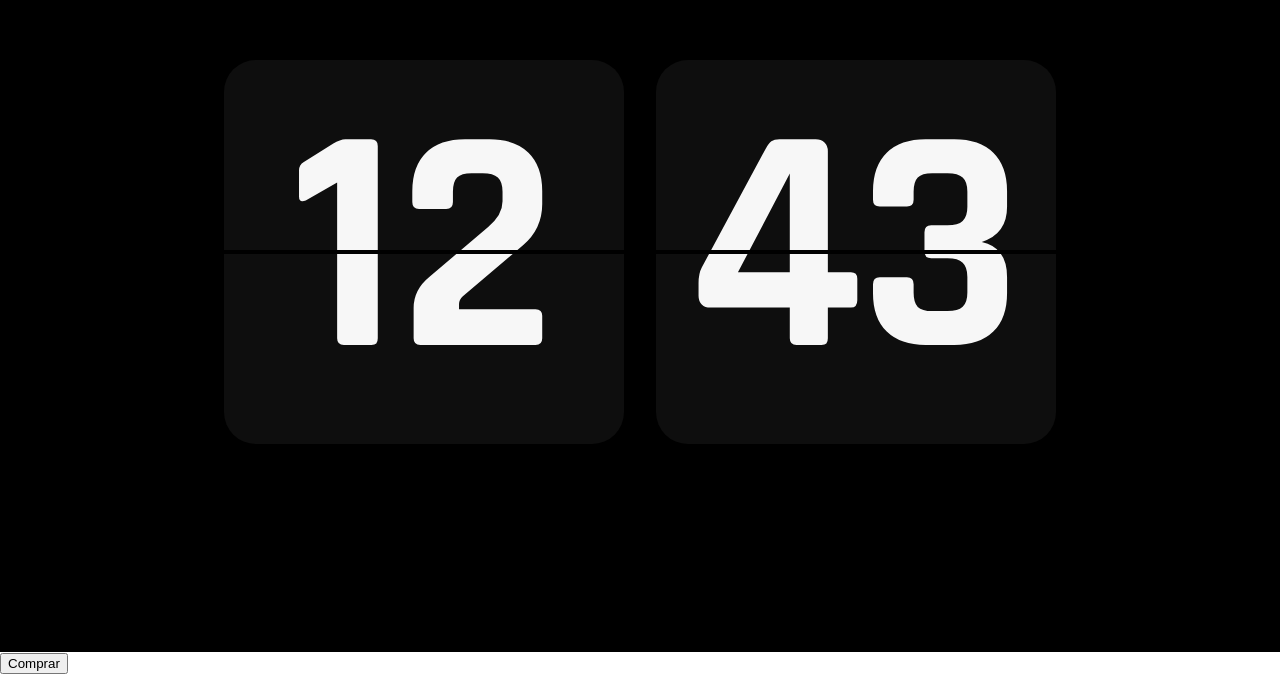
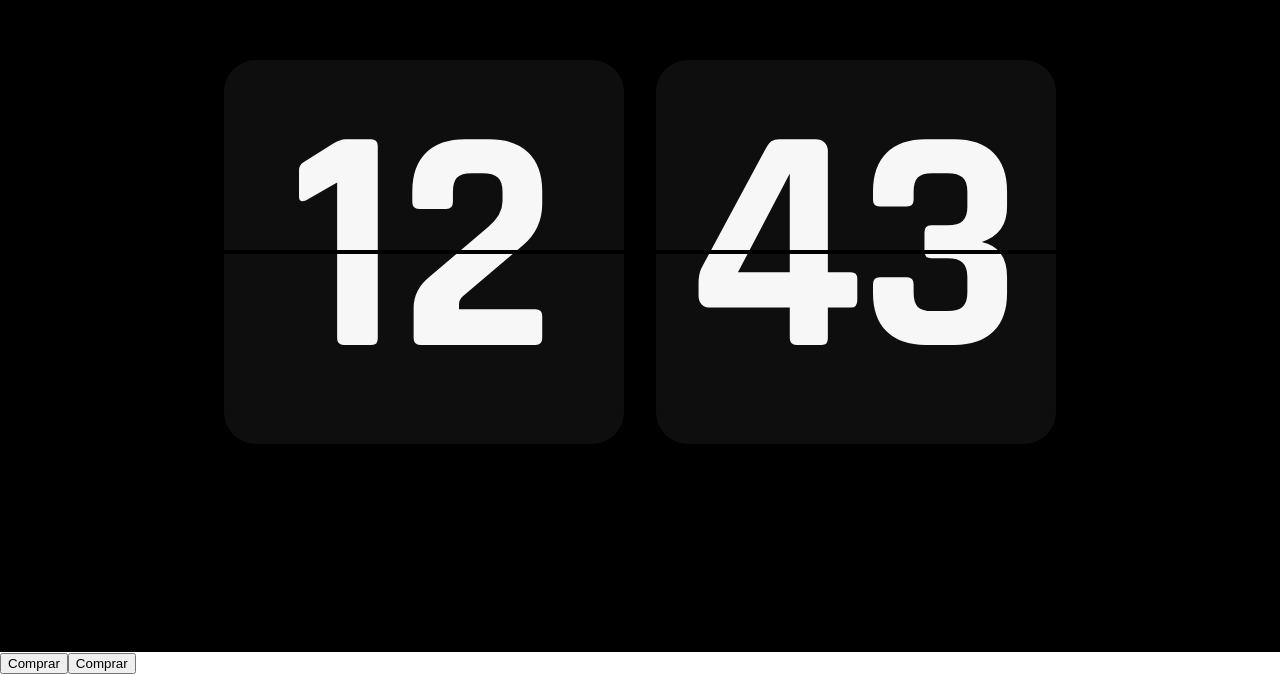
Before and after one commit to matheusgomesbs/clock, a React (Vite) app: page / in a window 1280 px wide. Shown: the part 148-822 px from the top of the page. Built offline with nearby package versions, Linux system fonts and the light colour scheme.

Commit message:
Update App.jsx

```diff
--- a/src/App.jsx
+++ b/src/App.jsx
@@ -8,6 +8,8 @@ const App = () => {
     <>
     <Clock />
     <button>Comprar</button>
+
+    <button>Comprar</button>
     </>
   );
 };
```
